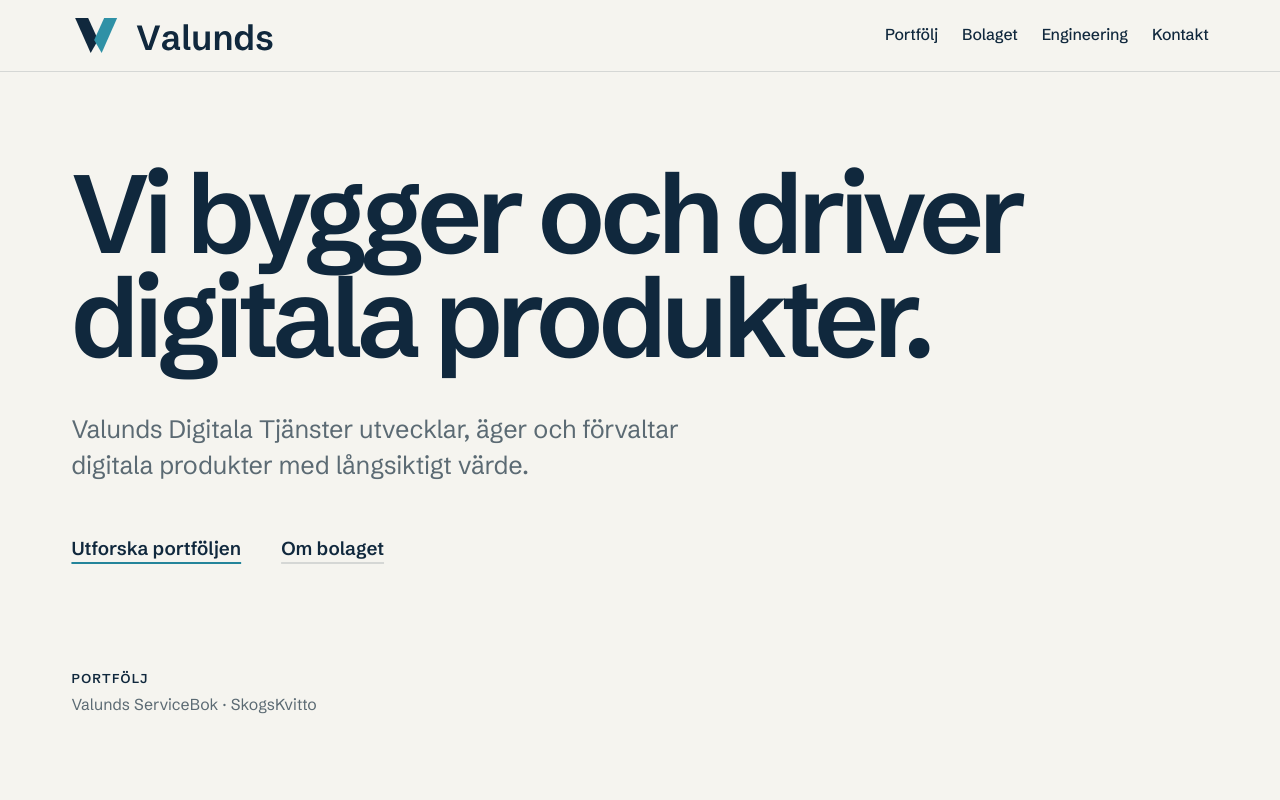
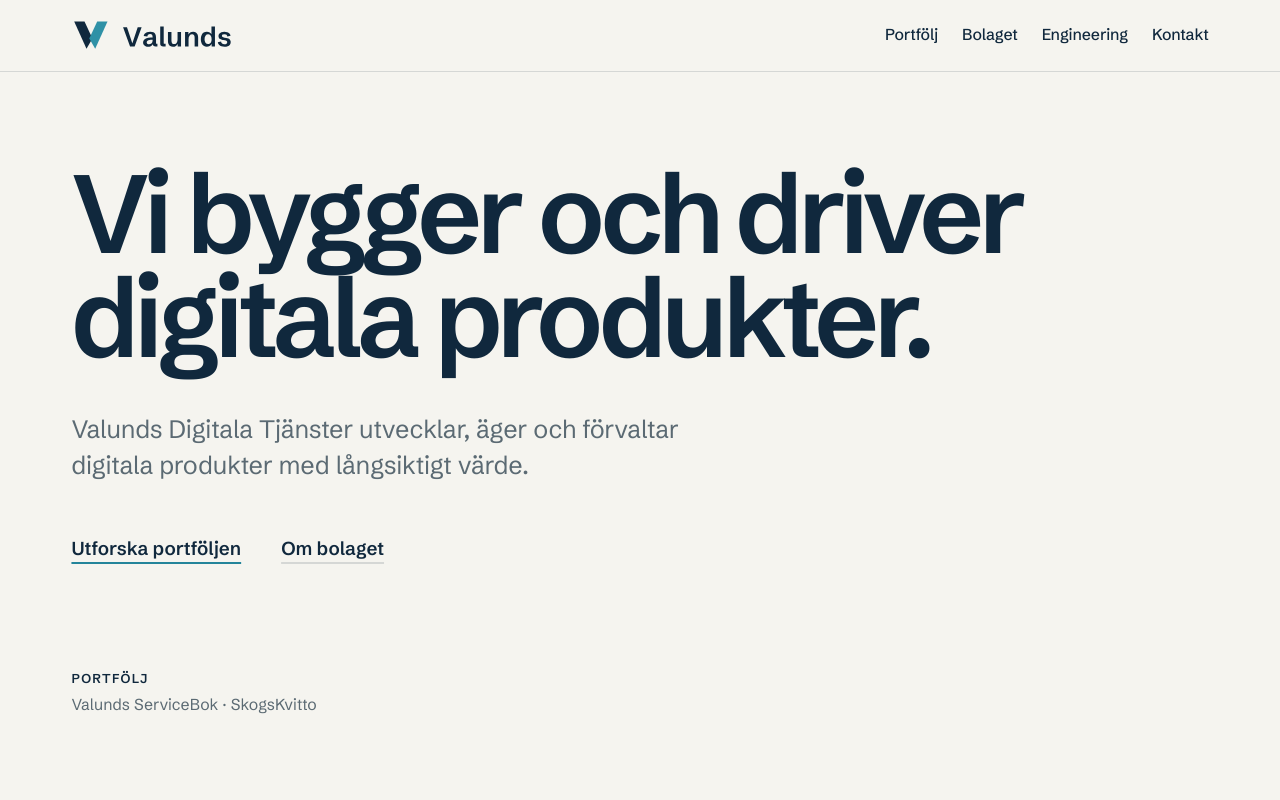
Before and after one commit to Moonchichiii/valundsab, a website: page apps/web/index.html in a window 1280 px wide. Shown: the top 800 px of the page. Drawn offline with Linux system fonts and the light colour scheme.

Commit message:
[M1-04A] Size the production wordmark

```diff
--- a/apps/web/assets/css/components.css
+++ b/apps/web/assets/css/components.css
@@ -25,10 +25,16 @@
   }
 
   .site-brand {
-    font-size: 1.375rem;
-    font-weight: var(--weight-semibold);
-    letter-spacing: -0.02em;
+    display: inline-flex;
+    align-items: center;
+    flex: 0 0 auto;
     text-decoration: none;
+  }
+
+  .site-brand__wordmark {
+    display: block;
+    inline-size: clamp(7.5rem, 14vw, 10.25rem);
+    block-size: auto;
   }
 
   .site-navigation__list {
@@ -71,6 +77,10 @@
   }
 
   @media (width < 44rem) {
+    .site-brand__wordmark {
+      inline-size: clamp(7.5rem, 34vw, 9rem);
+    }
+
     .site-navigation {
       position: fixed;
       inset-inline: 0;
```
